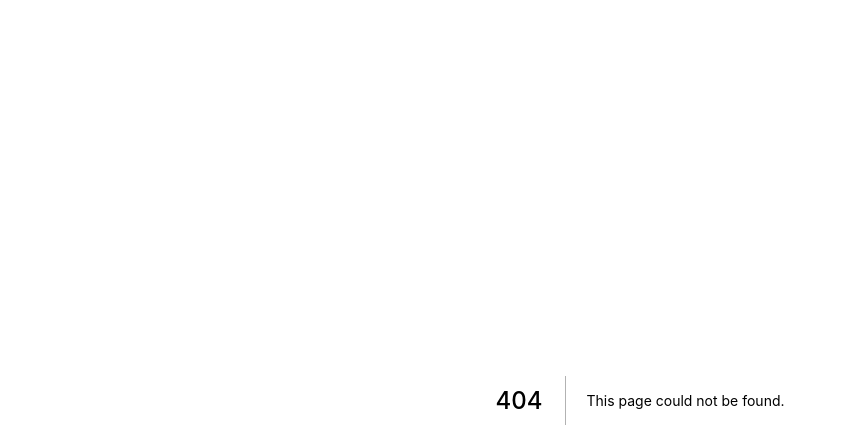
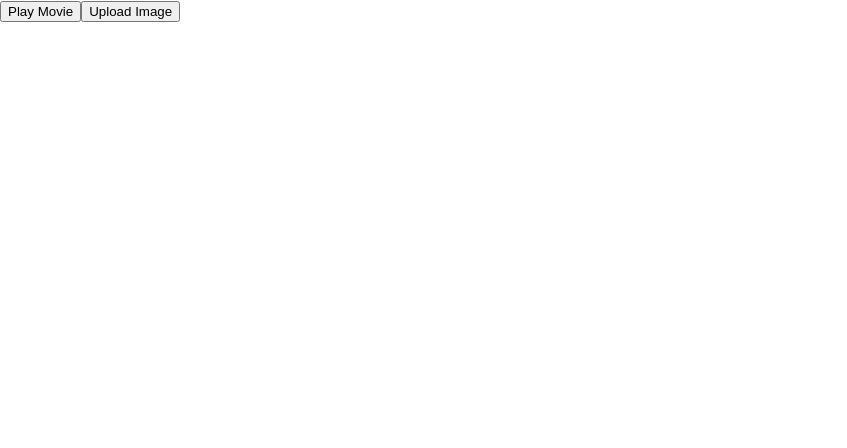
Before and after one commit to mojo-KB/udemy_react, a Next.js app in the folder state-example/: page /learn/props-function in a window 1280 px wide. Before the commit this address had no page. Shown: the top 448 px of the page, without its empty margins (0-847 px from the left). Built offline with nearby package versions, Linux system fonts and the light colour scheme.

Commit message:
update files

```diff
--- /dev/null
+++ b/state-example/pages/learn/props-function.js
@@ -0,0 +1,33 @@
+import React from 'react'
+function Button({ onClick, children }) {
+    return (
+        <button onClick={onClick}>
+            {children}
+        </button>
+    )
+}
+function Toolbar({ onPlayMovie, onUploadImage }) {
+    return (
+        <div>
+            <Button onClick={onPlayMovie}>
+                Play Movie
+            </Button>
+
+            <Button onClick={onUploadImage}>
+                Upload Image
+            </Button>
+        </div>
+    )
+}
+function App() {
+  return (
+    <div>
+        <Toolbar
+            onPlayMovie={() => alert('Playing!')}
+            onUploadImage={() => alert('Uploading!')}
+        />
+    </div>
+  )
+}
+
+export default App
```
